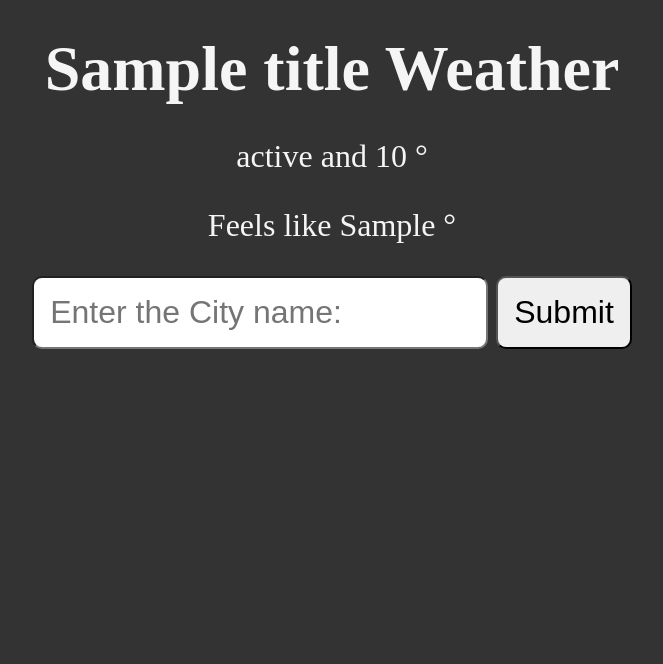
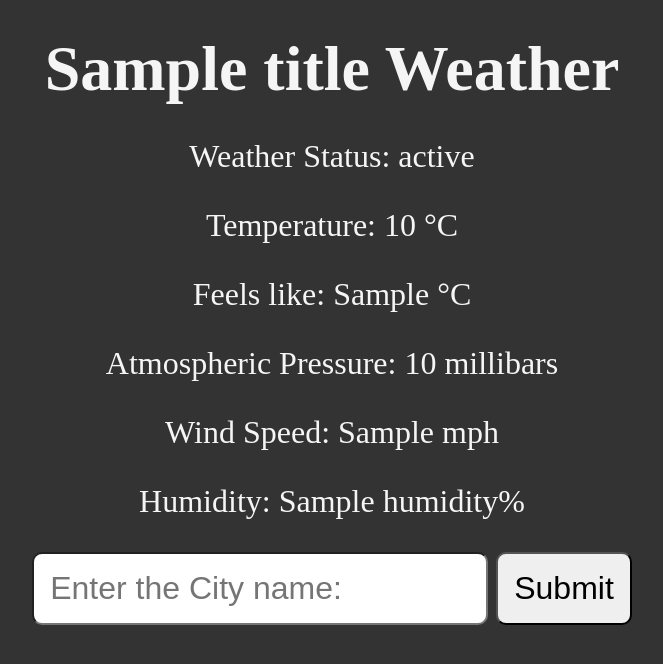
Before and after one commit to Mrig342/Python-Weather_App, a Flask app: template templates/weather.html in a window 1280 px wide. Shown: the top 664 px of the page, without its empty margins (308-971 px from the left). Run offline with Flask 3, Linux system fonts and the light colour scheme; the template is opened without the code that fills it: most values are stand-ins (such as "Sample title", 1, 10 or a date in 2020); parts of the project's set-up code (start-up, migrations or seed data) failed here and were passed over.

Commit message:
New updates

```diff
--- a/server.py
+++ b/server.py
@@ -27,9 +27,12 @@ def get_weather():
     return render_template(
         "weather.html",
         title=weather_data['location']['name'],
-        status=weather_data['current']['weather_descriptions'],
+        status=weather_data['current']['weather_descriptions'][0],
         temp=f"{weather_data['current']['temperature']:.1f}",
         feels_like=f"{weather_data['current']['feelslike']:.1f}",
+        pressure=f"{weather_data['current']['pressure']}",
+        wind_speed=f"{weather_data['current']['wind_speed']}",
+        humidity=f"{weather_data['current']['humidity']}",
     )
 
 if __name__ =="__main__":
--- a/templates/weather.html
+++ b/templates/weather.html
@@ -10,8 +10,12 @@
 <body>
 
     <h1>{{ title}} Weather</h1>
-    <p> {{ status }} and {{ temp }} &deg;</p>
-    <p> Feels like {{ feels_like }} &deg;</p>
+    <p> Weather Status: {{ status }}</p>
+    <p> Temperature: {{ temp }} &deg;C</p>
+    <p> Feels like: {{ feels_like }} &deg;C</p>
+    <p> Atmospheric Pressure: {{ pressure }} millibars</p>
+    <p> Wind Speed: {{ wind_speed }} mph</p>
+    <p> Humidity: {{ humidity }}%</p>
 
     <form action="/weather">
         <input type="text" name="city" id="city" placeholder="Enter the City name:" />
```
